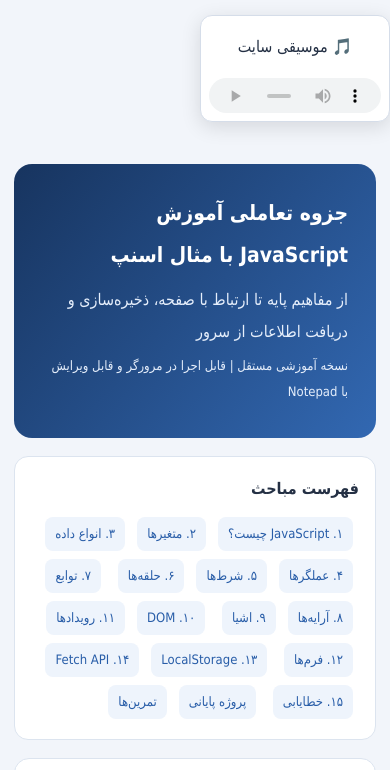
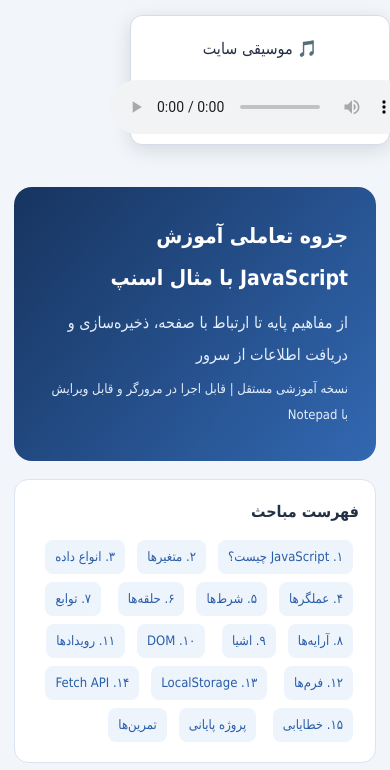
Before and after one commit to photocopy1401-art/MyWebsite, a plain HTML site: page home.html in a window 390 px wide. Shown: the top 770 px of the page. Drawn offline with Linux system fonts and the light colour scheme.

Commit message:
Update home.html

```diff
--- a/home.html
+++ b/home.html
@@ -42,9 +42,7 @@ footer{text-align:center;color:var(--muted);padding:25px}
 
 
 .music-player {
-    position: sticky;
-    top: 10px;
-    z-index: 1000;
+    position: static;
 
     width: 260px;
     margin: 15px 0 20px 0;
@@ -59,32 +57,6 @@ footer{text-align:center;color:var(--muted);padding:25px}
     flex-direction: column;
     align-items: center;
     gap: 8px;
-}
-
-.music-player span {
-    color: #2563EB;
-    font-weight: bold;
-    font-family: Tahoma;
-}
-
-.music-player audio {
-    width: 100%;
-}
-
-/* تنظیمات گوشی */
-@media (max-width: 600px) {
-    .music-player {
-        width: 190px;
-        padding: 8px;
-    }
-
-    .music-player audio {
-        height: 35px;
-    }
-
-    .music-player span {
-        font-size: 12px;
-    }
 }
 
 
```
